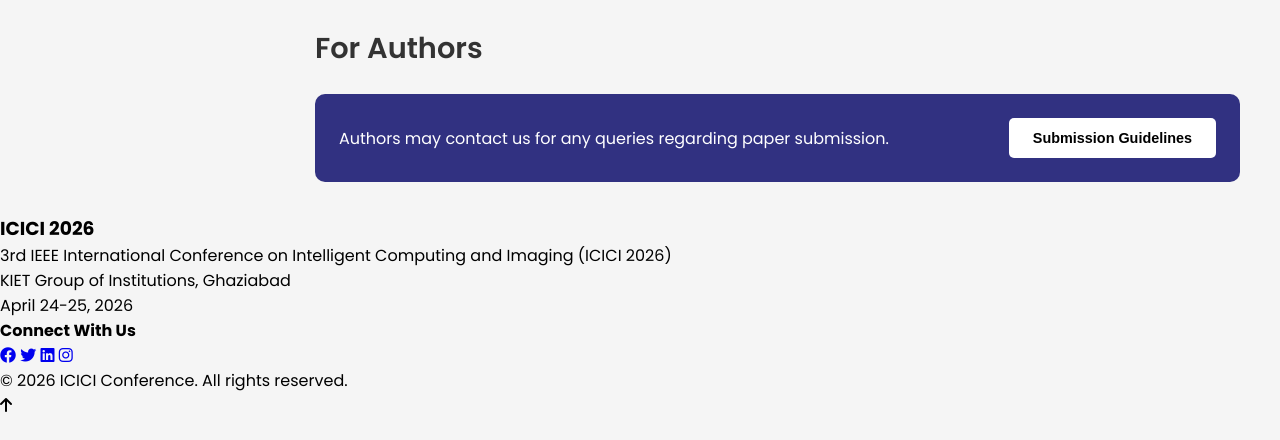
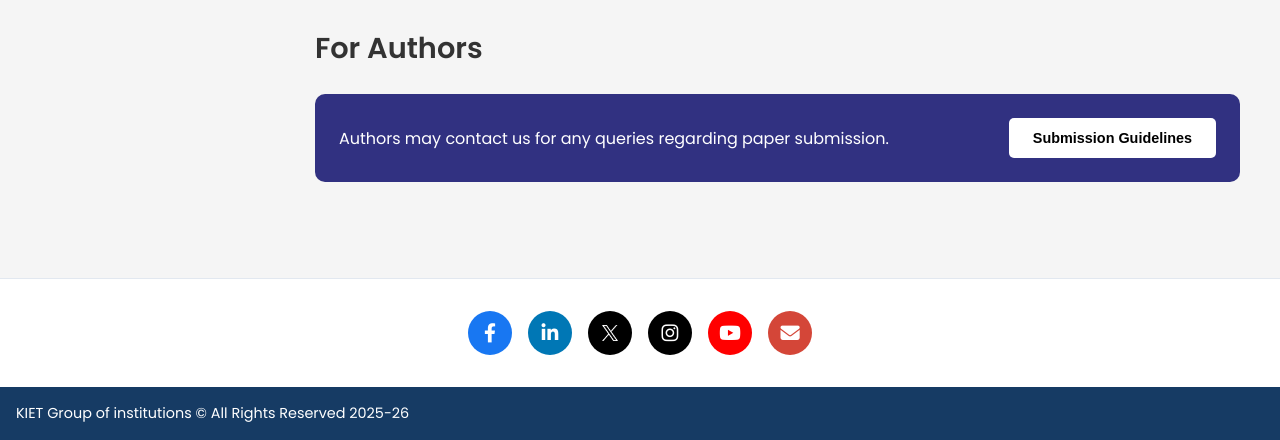
Before and after one commit to Rajojha-1/IEEE-HTML, a website: page contact-us.html in a window 1280 px wide. Shown: the part 2935-3375 px from the top of the page. Before the commit the page ends 3353 px from the top, so only its background shows below. Drawn offline with Linux system fonts and the light colour scheme.

Commit message:
Initial commit -2

```diff
--- a/contact-us.html
+++ b/contact-us.html
@@ -4,6 +4,7 @@
     <meta charset="UTF-8">
     <meta name="viewport" content="width=device-width, initial-scale=1.0">
     <title>Contact Us - ICICI 2026</title>
+    <link rel="icon" type="image/png" href="assets/KIET-LOGO.png">
     <link rel="preconnect" href="https://fonts.googleapis.com">
     <link rel="preconnect" href="https://fonts.gstatic.com" crossorigin>
     <link href="https://fonts.googleapis.com/css2?family=Poppins:wght@100;200;300;400;500;600;700;800;900&display=swap" rel="stylesheet">
@@ -209,58 +210,43 @@
     </div>
 
     <!-- Footer -->
-    <footer>
-        <div class="footer-content">
-            <div class="footer-left">
-                <h3>ICICI 2026</h3>
-                <p>3rd IEEE International Conference on Intelligent Computing and Imaging (ICICI 2026)</p>
-                <p>KIET Group of Institutions, Ghaziabad</p>
-                <p>April 24-25, 2026</p>
-            </div>
-            <div class="footer-right">
-                <h4>Connect With Us</h4>
-                <div class="social-links">
-                    <a href="#" aria-label="Facebook"><i class="fab fa-facebook"></i></a>
-                    <a href="#" aria-label="Twitter"><i class="fab fa-twitter"></i></a>
-                    <a href="#" aria-label="LinkedIn"><i class="fab fa-linkedin"></i></a>
-                    <a href="#" aria-label="Instagram"><i class="fab fa-instagram"></i></a>
-                </div>
+    <footer class="new-footer-container">
+        <div class="footer-socials-section">
+            <div class="social-icons">
+                <a href="https://www.facebook.com/kiet.edu/?ref=br_rs" target="_blank" rel="noopener noreferrer" aria-label="Facebook" style="background-color: #1877F2;" class="social-icon-link">
+                    <i class="fab fa-facebook-f"></i>
+                </a>
+                <a href="https://www.linkedin.com/company/kiet-group-of-institutions/" target="_blank" rel="noopener noreferrer" aria-label="LinkedIn" style="background-color: #0077B5;" class="social-icon-link">
+                    <i class="fab fa-linkedin-in"></i>
+                </a>
+                <a href="https://twitter.com/kiet_edu" target="_blank" rel="noopener noreferrer" aria-label="X/Twitter" style="background-color: #000000;" class="social-icon-link">
+                    <img src="assets/1690643777twitter-x logo-png-white.webp" alt="X" style="width: 16px; height: 16px; filter: brightness(0) invert(1);">
+                </a>
+                <a href="https://www.instagram.com/kiet_edu/" target="_blank" rel="noopener noreferrer" aria-label="Instagram" style="background-color: #000000;" class="social-icon-link">
+                    <i class="fab fa-instagram"></i>
+                </a>
+                <a href="https://www.youtube.com/@KietEduGzb" target="_blank" rel="noopener noreferrer" aria-label="YouTube" style="background-color: #FF0000;" class="social-icon-link">
+                    <i class="fab fa-youtube"></i>
+                </a>
+                <a href="mailto:icici2026@kiet.edu" target="_blank" rel="noopener noreferrer" aria-label="Email" style="background-color: #D44638;" class="social-icon-link">
+                    <i class="fas fa-envelope"></i>
+                </a>
             </div>
         </div>
-        <div class="footer-bottom">
-            <p>&copy; 2026 ICICI Conference. All rights reserved.</p>
+        <div class="footer-bottom-bar">
+            <p>KIET Group of institutions © All Rights Reserved 2025-26</p>
         </div>
     </footer>
 
     <!-- Scroll to Top Button -->
-    <div class="scroll-to-top" id="scrollToTop">
-        <i class="fas fa-arrow-up"></i>
-    </div>
+    <button id="scrollToTop" class="scroll-to-top-progress" aria-label="Go to top" style="display: none;">
+        <svg class="progress-ring" width="50" height="50">
+            <circle class="progress-ring__circle-bg" stroke-width="4" fill="transparent" r="23" cx="25" cy="25" />
+            <circle id="progressCircle" class="progress-ring__circle" stroke-width="4" fill="transparent" r="23" cx="25" cy="25" />
+        </svg>
+        <i class="fas fa-angle-up progress-arrow"></i>
+    </button>
 
-    <script>
-        // Scroll to Top Functionality
-        const scrollToTopBtn = document.getElementById('scrollToTop');
-
-        window.addEventListener('scroll', () => {
-            const scrollHeight = document.documentElement.scrollHeight - window.innerHeight;
-            const scrolled = window.scrollY;
-            const progress = (scrolled / scrollHeight) * 100;
-
-            scrollToTopBtn.style.setProperty('--scroll-progress', progress + '%');
-
-            if (scrolled > 300) {
-                scrollToTopBtn.classList.add('visible');
-            } else {
-                scrollToTopBtn.classList.remove('visible');
-            }
-        });
-
-        scrollToTopBtn.addEventListener('click', () => {
-            window.scrollTo({
-                top: 0,
-                behavior: 'smooth'
-            });
-        });
-    </script>
+    <script src="js/script.js"></script>
 </body>
 </html>
```
Also changed, not shown: committee.html (+2 -1 lines), guid.html (+2 -1 lines), index.html (+2 -1 lines), programs.html (+2 -1 lines), speakers.html (+2 -1 lines), sponsors.html (+2 -1 lines), submission.html (+2 -1 lines), assets/1690643777twitter-x logo-png-white.webp (added).
